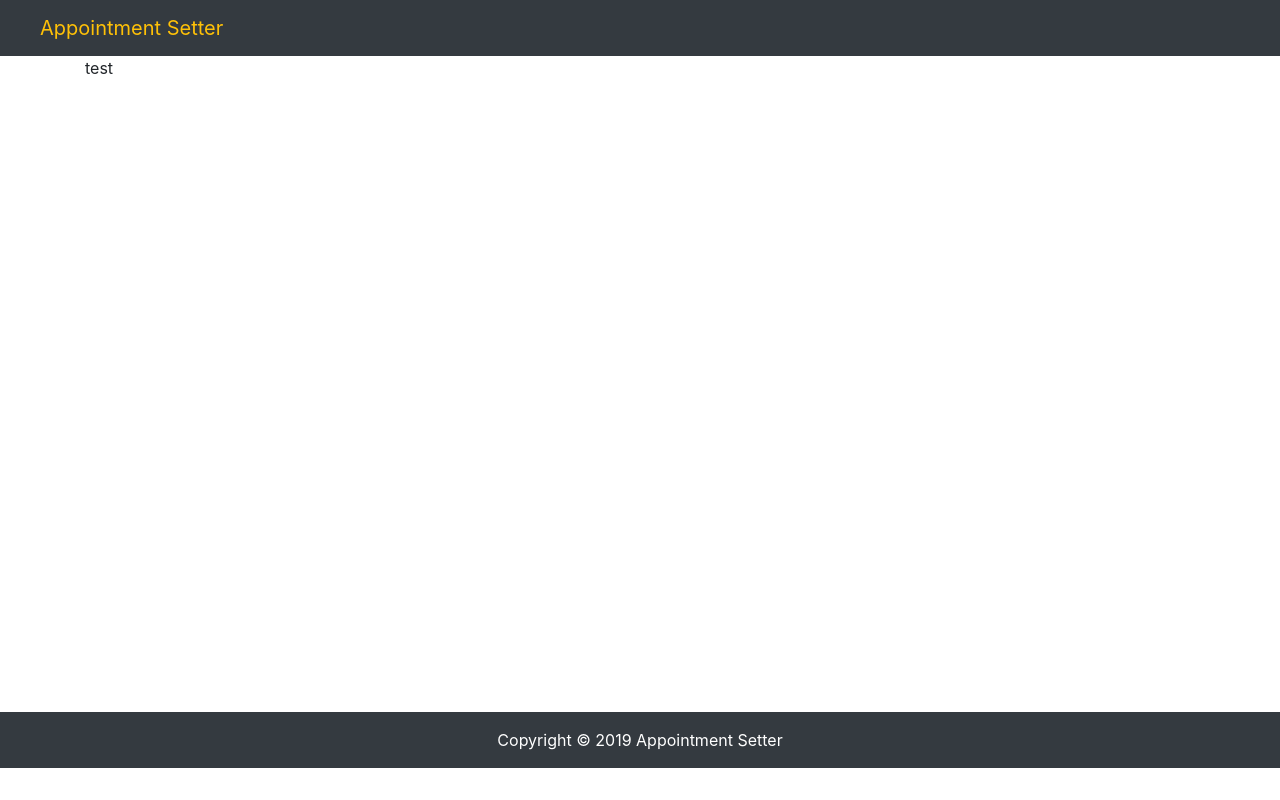
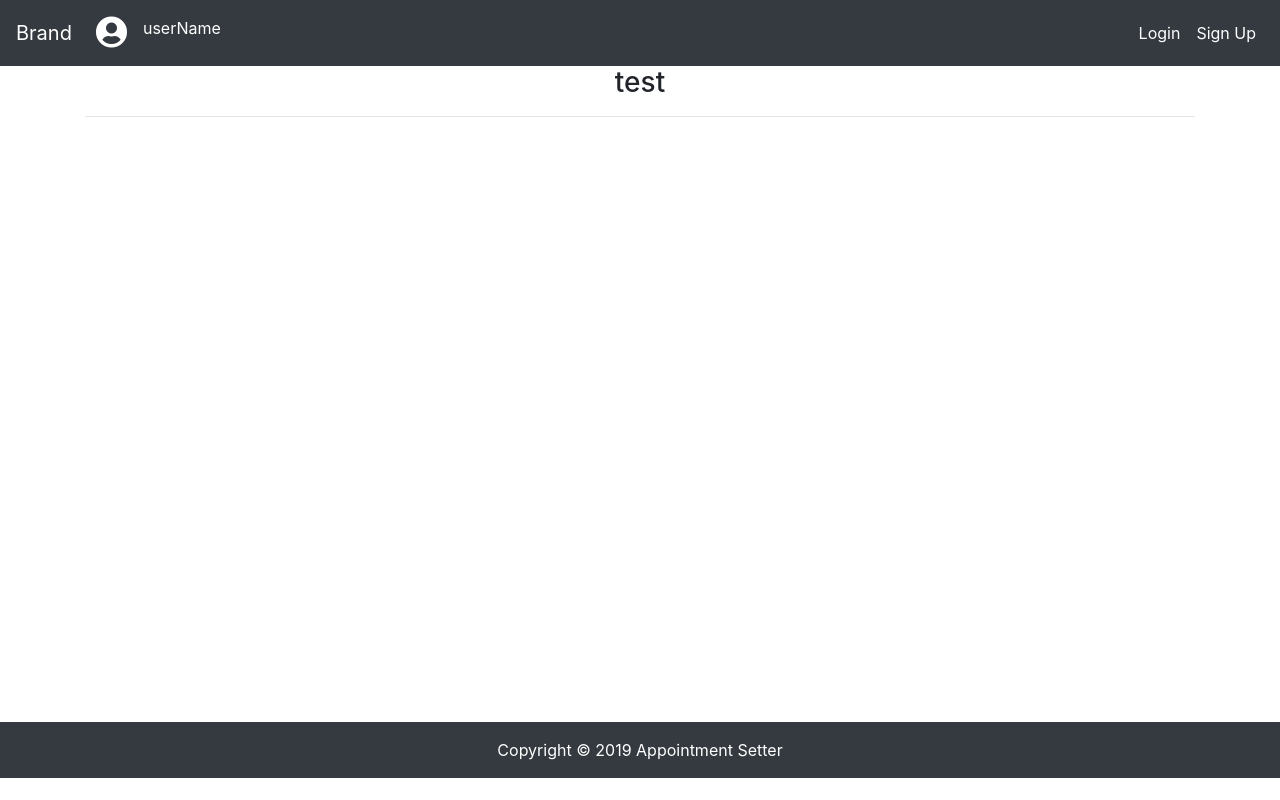
Before and after one commit to Fourleaftayback/appointmentSetter, a React (Create React App) app in the folder client/: page / in a window 1280 px wide. Built offline with nearby package versions, Linux system fonts and the light colour scheme.

Commit message:
initial navbad and Input component

```diff
--- a/client/public/index.html
+++ b/client/public/index.html
@@ -10,13 +10,19 @@
     <meta name="theme-color" content="#000000" />
 
     <link rel="manifest" href="%PUBLIC_URL%/manifest.json" />
+    <title>Appointment Setter</title>
     <link
       rel="stylesheet"
       href="https://stackpath.bootstrapcdn.com/bootstrap/4.3.1/css/bootstrap.min.css"
       integrity="sha384-ggOyR0iXCbMQv3Xipma34MD+dH/1fQ784/j6cY/iJTQUOhcWr7x9JvoRxT2MZw1T"
       crossorigin="anonymous"
     />
-    <title>Appointment Setter</title>
+    <link
+      rel="stylesheet"
+      href="https://use.fontawesome.com/releases/v5.8.1/css/all.css"
+      integrity="sha384-50oBUHEmvpQ+1lW4y57PTFmhCaXp0ML5d60M1M7uH2+nqUivzIebhndOJK28anvf"
+      crossorigin="anonymous"
+    />
   </head>
   <body>
     <noscript>You need to enable JavaScript to run this app.</noscript>
--- a/client/src/components/layouts/Landing.js
+++ b/client/src/components/layouts/Landing.js
@@ -1,10 +1,15 @@
 import React, { useState } from "react";
-import { Container, Row, Col } from "reactstrap";
+import { Container } from "reactstrap";
 
 const Landing = () => {
   const [test] = useState("test");
 
-  return <Container className="landing">{test}</Container>;
+  return (
+    <Container className="landing text-center">
+      <h3>{test}</h3>
+      <hr />
+    </Container>
+  );
 };
 
 export default Landing;
--- a/client/src/components/layouts/NavBar.js
+++ b/client/src/components/layouts/NavBar.js
@@ -6,22 +6,71 @@ import {
   NavbarBrand,
   Nav,
   NavItem,
-  NavLink
+  NavLink,
+  UncontrolledDropdown,
+  DropdownToggle,
+  DropdownMenu,
+  DropdownItem
 } from "reactstrap";
 
 const NavBar = () => {
-  const [name] = useState(null);
+  const [collapsed, setCollapse] = useState(false);
+
+  const collapseHandler = () => {
+    collapsed ? setCollapse(false) : setCollapse(true);
+  };
+
   return (
-    <Navbar color="dark">
-      <NavbarBrand href="/" className="text-warning pl-4">
-        Appointment Setter {"  "} <span className="text-warning">{name}</span>
+    <Navbar color="dark" light expand="md">
+      <NavbarBrand className="text-white" href="/">
+        Brand
       </NavbarBrand>
-      <NavbarToggler className="mr-2" />
-      <Collapse isOpen={false} navbar>
-        <Nav className="ml-auto" navbar>
+      <NavbarToggler onClick={collapseHandler} />
+
+      <Collapse isOpen={collapsed} navbar>
+        <Nav className="navbar-nav mr-auto mt-2 mt-lg-0">
           <NavItem>
-            <NavLink href="/test">some link here</NavLink>
+            <NavLink className="text-white" href="/components/">
+              <i className="fas fa-user-circle fa-2x" />
+            </NavLink>
           </NavItem>
+          <NavItem>
+            <NavLink className="text-white" href="/components/">
+              userName
+            </NavLink>
+          </NavItem>
+        </Nav>
+        <Nav className="navbar-nav mt-2 mt-lg-0">
+          <UncontrolledDropdown nav inNavbar>
+            <DropdownToggle nav className="text-white">
+              Login
+            </DropdownToggle>
+            <DropdownMenu className="bg-dark" right>
+              <DropdownItem>
+                <NavLink className="text-white text-center p-0" href="/login">
+                  User login
+                </NavLink>
+              </DropdownItem>
+              <DropdownItem divider />
+              <DropdownItem className="text-white">
+                <NavLink className="text-white text-center p-0" href="/login">
+                  Team login
+                </NavLink>
+              </DropdownItem>
+            </DropdownMenu>
+          </UncontrolledDropdown>
+          <NavItem>
+            <NavLink className="text-white" href="/signup">
+              Sign Up
+            </NavLink>
+          </NavItem>
+          {/*
+          <NavItem>
+            <NavLink className="text-white" href="/signout">
+              Sign Out
+            </NavLink>
+          </NavItem>
+          */}
         </Nav>
       </Collapse>
     </Navbar>
```
Also changed, not shown: client/src/components/common/Spinner.js (added, +12 -0 lines), client/src/components/form/FormItem.js (added, +47 -0 lines).
